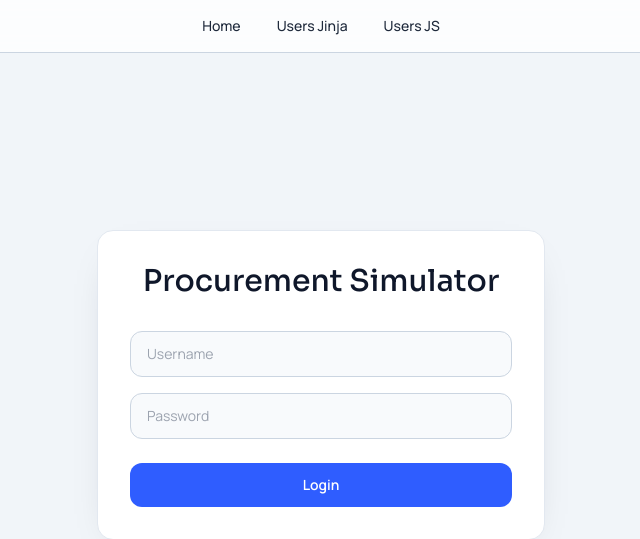
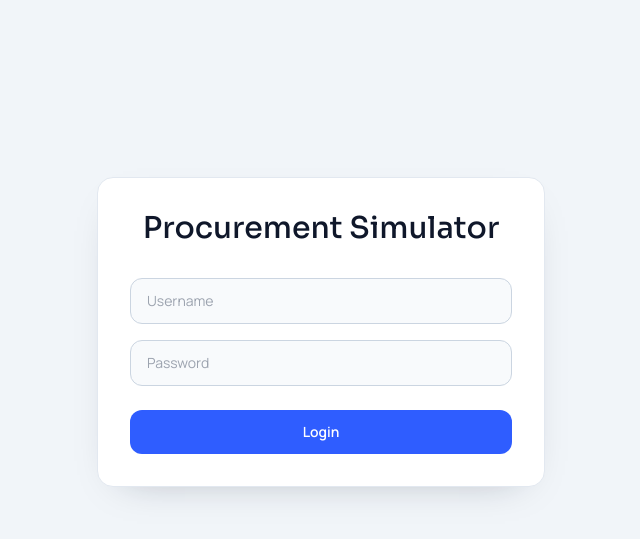
Before and after one commit to COMP-3604-Project-Codex/Procurement-Simulator, a Flask app: page / in a window 1280 px wide. Shown: the top 539 px of the page, without its empty margins (319-959 px from the left). Run offline with Flask 3, Linux system fonts and the light colour scheme; some libraries are stand-ins or nearby versions.

Commit message:
final changes

```diff
--- a/App/templates/layout.html
+++ b/App/templates/layout.html
@@ -36,20 +36,6 @@
 
   </head>
   <body class="bg-slate-100 font-body text-slate-900 antialiased">
-    <header class="border-b border-slate-300 bg-white/80 backdrop-blur">
-    <div class="mx-auto flex max-w-6xl justify-center px-4 py-4 lg:px-6">
-      <nav>
-        <ul class="flex flex-wrap items-center justify-center gap-3 text-sm font-medium text-slate-800">
-          <li><a href="/" class="rounded-md px-3 py-1.5 transition hover:bg-slate-100 hover:text-brand-600">Home</a></li>
-          <li><a href="/users" class="rounded-md px-3 py-1.5 transition hover:bg-slate-100 hover:text-brand-600">Users Jinja</a></li>
-          {% if is_authenticated %}
-            <li><a href="/identify" class="rounded-md px-3 py-1.5 transition hover:bg-slate-100 hover:text-brand-600">Identify</a></li>
-          {% endif %}
-          <li><a href="/static/users" class="rounded-md px-3 py-1.5 transition hover:bg-slate-100 hover:text-brand-600">Users JS</a></li>
-        </ul>
-      </nav>
-    </div>
-  </header>
 
     {% with messages = get_flashed_messages(with_categories=true) %}
       {% if messages %}
```
